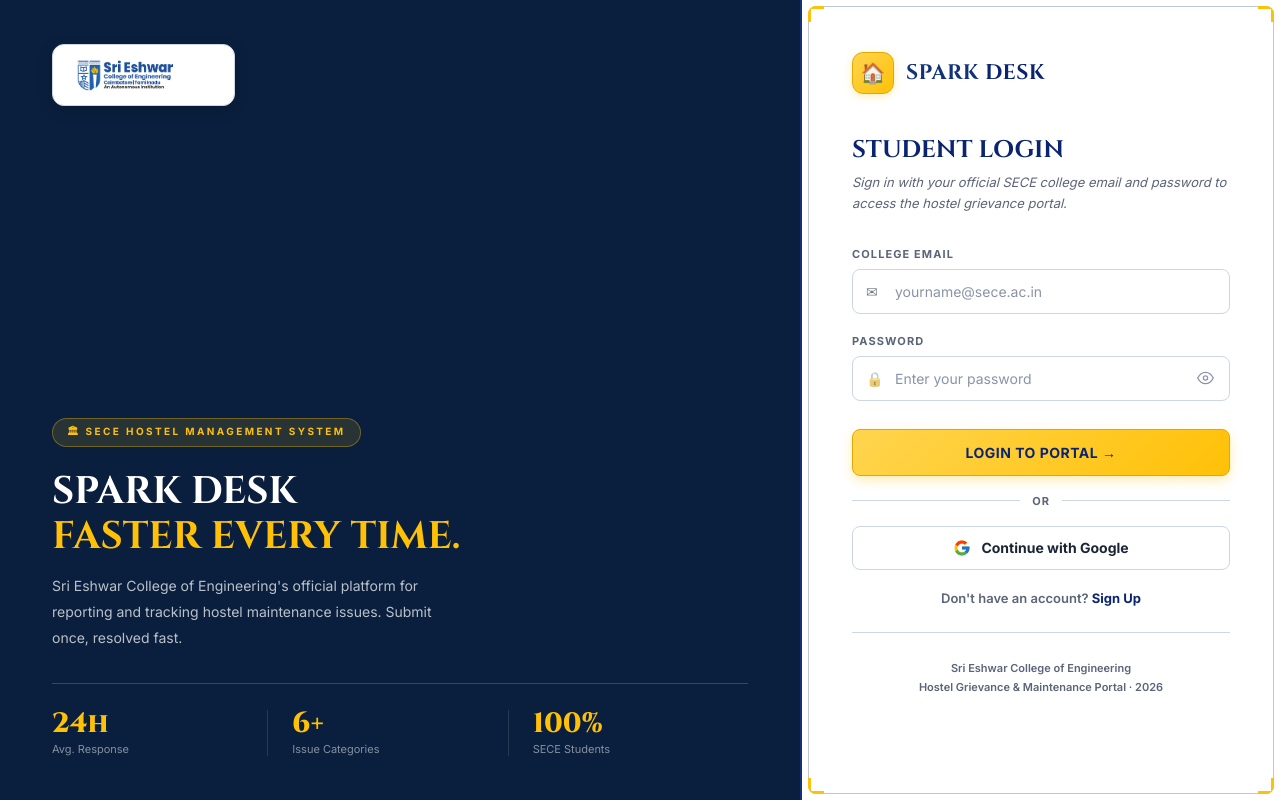
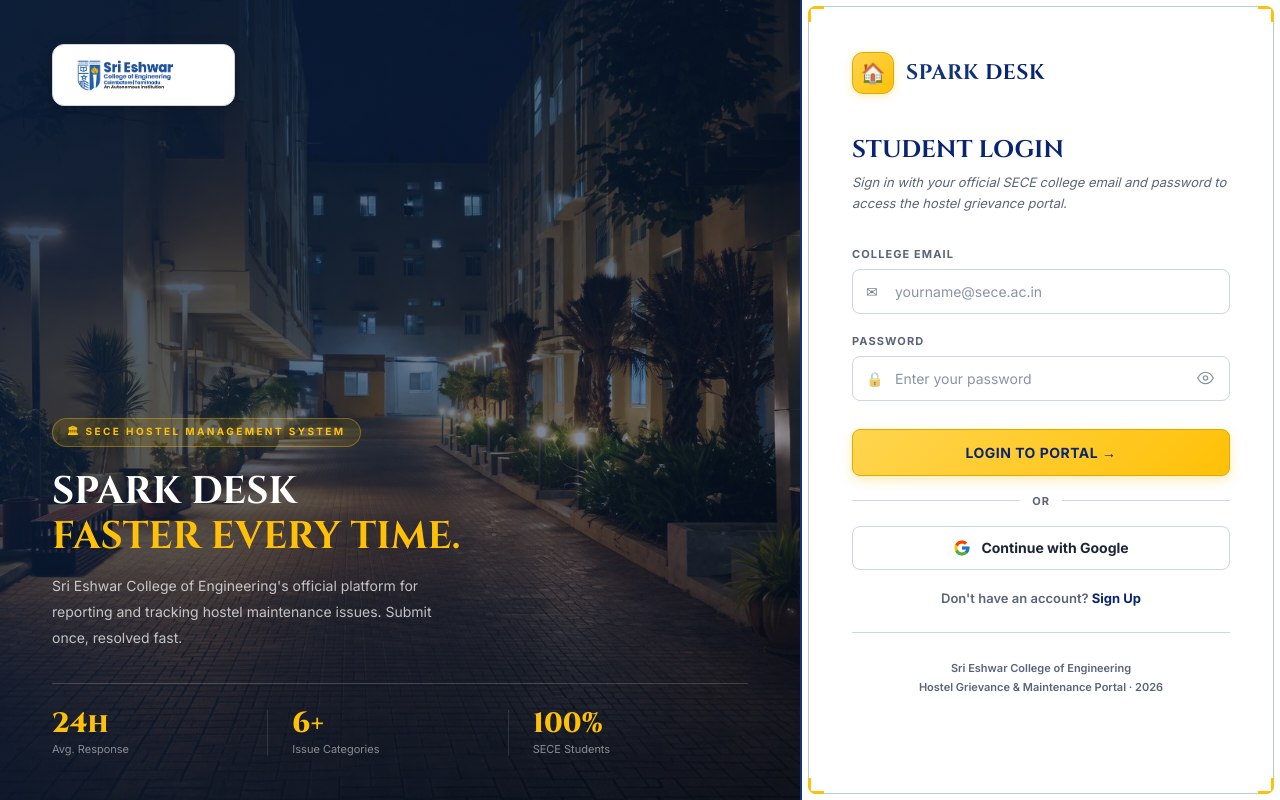
Before and after one commit to Ragul-20/Spark_desk, a Flask app: page / in a window 1280 px wide. Run offline with Flask 3, Linux system fonts and the light colour scheme.

Commit message:
Add files via upload

```diff
--- a/templates/login.html
+++ b/templates/login.html
@@ -23,8 +23,7 @@
     }
     .left-overlay {
       position: absolute; inset: 0;
-      background: linear-gradient(125deg, #0A1F3D 0%, #0A1F3D 100%);
-      display: flex; flex-direction: column;
+      background: linear-gradient(125deg, rgba(10, 31, 61, 0.88) 0%, rgba(10, 31, 61, 0.32) 100%);      display: flex; flex-direction: column;
       justify-content: space-between;
       padding: 44px 52px;
     }
```
